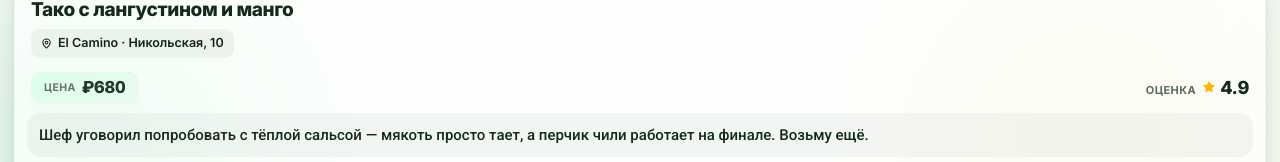
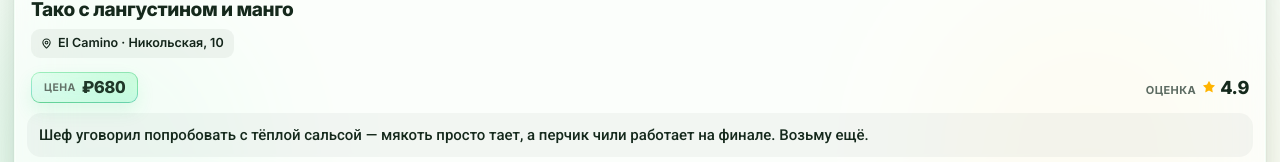
Before and after one commit to goldslugger762/foody-front, a Next.js app: page / in a window 1280 px wide. Shown: the part 473-635 px from the top of the page. Built offline with nearby package versions, Linux system fonts and the light colour scheme.

Commit message:
настроил цену

```diff
--- a/components/feed/post-card/post-details.tsx
+++ b/components/feed/post-card/post-details.tsx
@@ -32,21 +32,24 @@ export function PostDetails({ post, brand, expanded = false }: PostDetailsProps)
       <div className="flex items-center justify-between gap-3 px-4 pt-1 pb-2.5 max-[390px]:pb-2 [@media(max-width:430px)_and_(max-height:860px)]:px-3.5 [@media(max-width:430px)_and_(max-height:860px)]:pb-1.5">
         <div
           className={cn(
-            "relative isolate inline-flex rounded-[9px] p-px",
-            "bg-[rgba(83,145,105,0.07)]",
-            "shadow-[inset_0_1px_0_rgba(255,255,255,1),0_10px_28px_rgba(20,40,28,0.012)]"
+            "relative isolate inline-flex overflow-hidden rounded-[9px] p-px",
+            "shadow-[inset_1px_1px_0_rgba(255,255,255,0.18),inset_-1px_-1px_0_rgba(11,47,29,0.05)]"
           )}
           style={{
-            boxShadow: `inset 0 1px 0 rgba(255,255,255,0), 0 10px 28px rgba(20,40,28,0.012), -4px 6px 24px ${brand}05`,
+            background: `linear-gradient(185deg, ${brand}A5, rgba(122,236,164,0.85), rgba(100,218,189,0.9), ${brand}B3)`,
+            boxShadow: `0 8px 18px ${brand}1F, inset 1px 1px 0 rgba(255,255,255,0.18), inset -1px -1px 0 rgba(11,47,29,0.05)`,
           }}
         >
           <span
+            aria-hidden="true"
+            className="absolute inset-px rounded-[8px] bg-[linear-gradient(135deg,rgba(255,255,255,0.82),rgba(226,255,235,0.78))]"
+          />
+          <span
             className={cn(
-              "inline-flex items-center gap-1.5 rounded-[8px] px-3 py-1.5 [@media(max-width:430px)_and_(max-height:860px)]:px-2.5 [@media(max-width:430px)_and_(max-height:860px)]:py-1",
+              "relative z-[1] inline-flex items-center gap-1.5 rounded-[8px] px-3 py-1.5 [@media(max-width:430px)_and_(max-height:860px)]:px-2.5 [@media(max-width:430px)_and_(max-height:860px)]:py-1",
               "border-0",
-              "bg-[linear-gradient(135deg,rgba(220,255,232,1),rgba(232,255,240,0.60))]",
               "shadow-[inset_0_1px_0_rgba(255,255,255,0),inset_0_-1px_0_rgba(20,40,28,0)]",
-              "backdrop-blur-[14px] backdrop-saturate-[100%]"
+              "backdrop-blur-[18px] backdrop-saturate-[180%]"
             )}
           >
             <span className="text-[10.5px] font-bold tracking-[0.38px] text-[#647268] uppercase">
```
